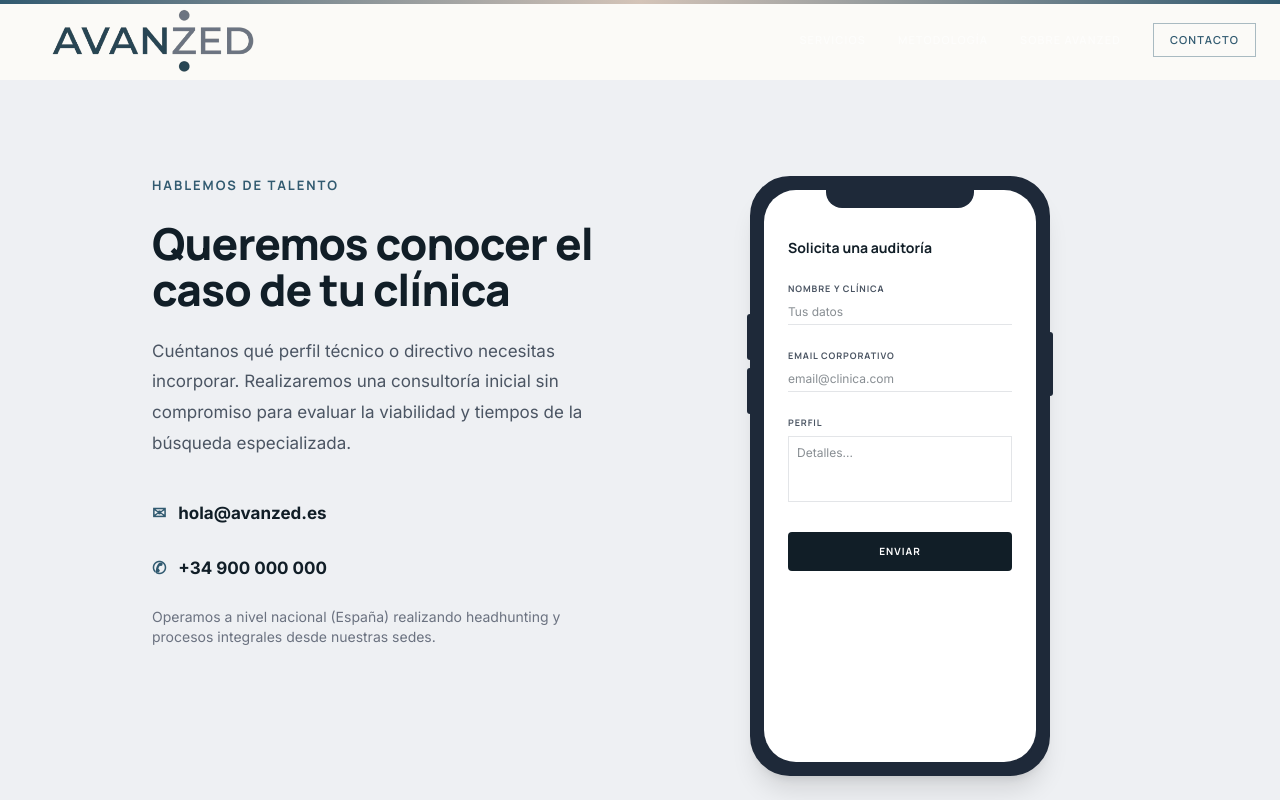
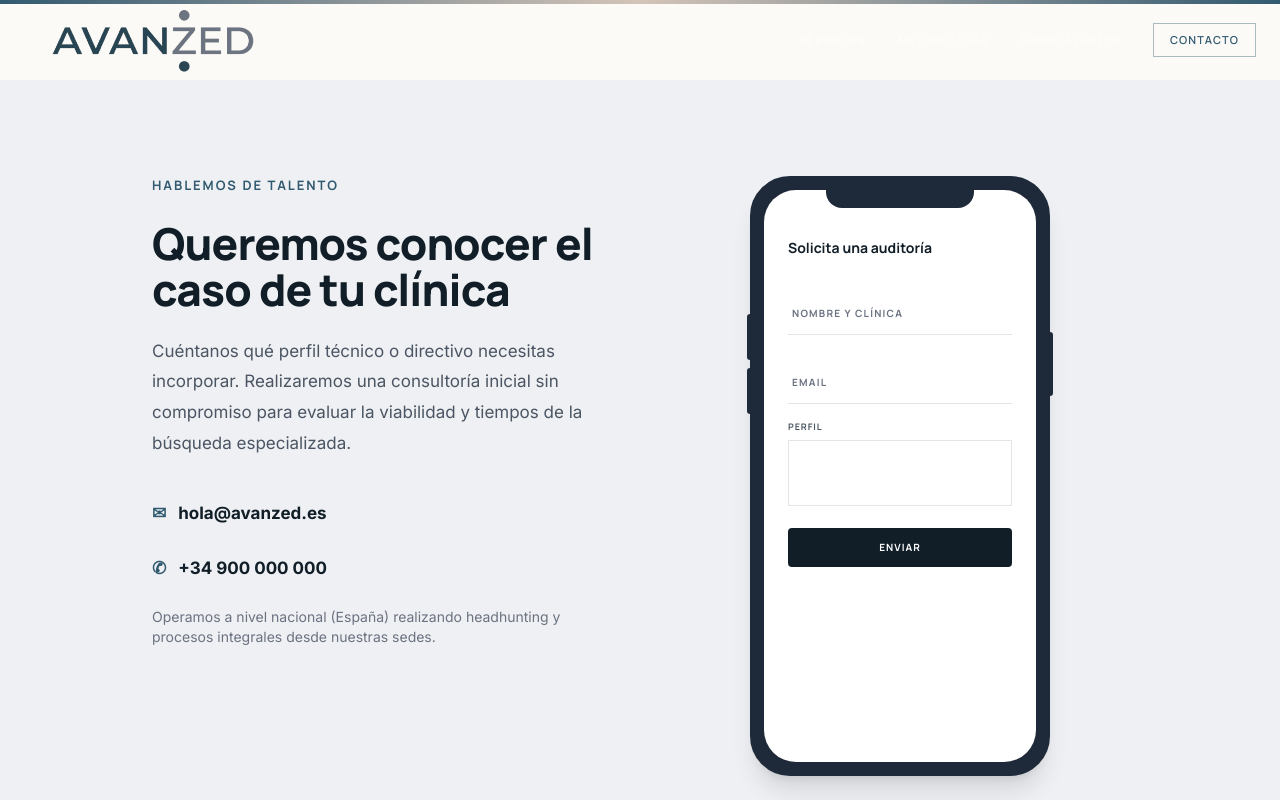
Before and after one commit to UserCreatorrr/avanzed-web, a Next.js app: page /contacto in a window 1280 px wide. Shown: the top 800 px of the page. Built offline with nearby package versions, Linux system fonts and the light colour scheme.

Commit message:
feat: apply wave-group inputs and btn-fill to contact form

```diff
--- a/src/app/contacto/page.tsx
+++ b/src/app/contacto/page.tsx
@@ -1,10 +1,27 @@
 import type { Metadata } from 'next';
 import Link from 'next/link';
+import React from 'react';
 
 export const metadata: Metadata = {
     title: 'Contacto | Avanzed - Consultoría Odontológica',
     description: 'Ponte en contacto con Avanzed para solicitar especialistas odontológicos o delegar tu proceso de selección.',
 };
+
+function WaveLabel({ text }: { text: string }) {
+    return (
+        <label className="label">
+            {text.split('').map((char, i) => (
+                <span
+                    key={i}
+                    className="label-char"
+                    style={{ '--index': i } as React.CSSProperties}
+                >
+                    {char === ' ' ? '\u00A0' : char}
+                </span>
+            ))}
+        </label>
+    );
+}
 
 export default function ContactoPage() {
     return (
@@ -35,26 +52,29 @@ export default function ContactoPage() {
                             {/* Normal Form (Mobile & Tablet) */}
                             <div className="bg-white p-10 border border-perola-dark shadow-sm lg:hidden">
                                 <h2 className="text-h3 text-dark mb-8">Solicita una auditoría de perfil</h2>
-                                <form className="space-y-6">
+                                <form className="space-y-4">
                                     <div className="grid grid-cols-1 sm:grid-cols-2 gap-6">
-                                        <div className="space-y-2">
-                                            <label className="text-[12px] font-bold tracking-widest uppercase font-heading text-gray-dark">Nombre</label>
-                                            <input type="text" className="w-full border-b border-perola-dark p-2 focus:outline-none focus:border-terracota transition-colors" placeholder="Tu nombre" />
+                                        <div className="wave-group">
+                                            <input required type="text" className="input" />
+                                            <span className="bar"></span>
+                                            <WaveLabel text="Nombre" />
                                         </div>
-                                        <div className="space-y-2">
-                                            <label className="text-[12px] font-bold tracking-widest uppercase font-heading text-gray-dark">Clínica</label>
-                                            <input type="text" className="w-full border-b border-perola-dark p-2 focus:outline-none focus:border-terracota transition-colors" placeholder="Nombre completo" />
+                                        <div className="wave-group">
+                                            <input required type="text" className="input" />
+                                            <span className="bar"></span>
+                                            <WaveLabel text="Clínica" />
                                         </div>
                                     </div>
-                                    <div className="space-y-2">
-                                        <label className="text-[12px] font-bold tracking-widest uppercase font-heading text-gray-dark">Email corporativo</label>
-                                        <input type="email" className="w-full border-b border-perola-dark p-2 focus:outline-none focus:border-terracota transition-colors" placeholder="direccion@tuclinica.com" />
+                                    <div className="wave-group">
+                                        <input required type="email" className="input" />
+                                        <span className="bar"></span>
+                                        <WaveLabel text="Email corporativo" />
                                     </div>
-                                    <div className="space-y-2">
-                                        <label className="text-[12px] font-bold tracking-widest uppercase font-heading text-gray-dark">Perfil a incorporar o desafío principal</label>
-                                        <textarea rows={4} className="w-full border border-perola-dark p-3 focus:outline-none focus:border-terracota transition-colors mt-2" placeholder="Ej: Buscamos un cirujano experto en carga inmediata 2 días por semana..."></textarea>
+                                    <div className="space-y-2 mt-4">
+                                        <label className="text-[10px] font-bold tracking-widest uppercase font-heading text-gray-dark">Perfil a incorporar</label>
+                                        <textarea rows={4} className="w-full border border-perola-dark p-3 focus:outline-none focus:border-terracota transition-colors mt-1 bg-transparent text-dark-medium text-[15px]" placeholder="Ej: Buscamos un cirujano experto en carga inmediata 2 días por semana..."></textarea>
                                     </div>
-                                    <button type="button" className="w-full bg-dark text-white p-4 text-[13px] font-bold tracking-widest uppercase font-heading hover:bg-terracota transition-colors">
+                                    <button type="button" className="btn-fill w-full bg-dark text-white p-4 text-[13px] font-bold tracking-widest uppercase font-heading mt-2">
                                         Enviar solicitud
                                     </button>
                                     <p className="text-[10px] text-gray mt-4 text-center">
@@ -70,23 +90,24 @@ export default function ContactoPage() {
                                 <div className="h-[46px] w-[3px] bg-gray-800 absolute -start-[17px] top-[178px] rounded-s-lg"></div>
                                 <div className="h-[64px] w-[3px] bg-gray-800 absolute -end-[17px] top-[142px] rounded-e-lg"></div>
                                 <div className="relative rounded-[2rem] overflow-hidden w-[272px] h-[572px] bg-white z-10 flex flex-col justify-between">
-                                    {/* Top Notch Area spacing */}
                                     <div className="pt-10 px-6 pb-4">
                                         <h2 className="text-sm font-heading font-bold text-dark mb-4 mt-2">Solicita una auditoría</h2>
-                                        <form className="space-y-4">
-                                            <div className="space-y-1">
-                                                <label className="text-[9px] font-bold tracking-widest uppercase font-heading text-gray-dark">Nombre y Clínica</label>
-                                                <input type="text" className="w-full text-xs border-b border-perola-dark py-1 focus:outline-none focus:border-terracota transition-colors" placeholder="Tus datos" />
+                                        <form className="space-y-2">
+                                            <div className="wave-group">
+                                                <input required type="text" className="input text-xs" />
+                                                <span className="bar"></span>
+                                                <WaveLabel text="Nombre y Clínica" />
                                             </div>
-                                            <div className="space-y-1">
-                                                <label className="text-[9px] font-bold tracking-widest uppercase font-heading text-gray-dark">Email corporativo</label>
-                                                <input type="email" className="w-full text-xs border-b border-perola-dark py-1 focus:outline-none focus:border-terracota transition-colors" placeholder="email@clinica.com" />
+                                            <div className="wave-group">
+                                                <input required type="email" className="input text-xs" />
+                                                <span className="bar"></span>
+                                                <WaveLabel text="Email" />
                                             </div>
-                                            <div className="space-y-1">
+                                            <div className="space-y-1 mt-2">
                                                 <label className="text-[9px] font-bold tracking-widest uppercase font-heading text-gray-dark">Perfil</label>
-                                                <textarea rows={3} className="w-full text-xs border border-perola-dark p-2 focus:outline-none focus:border-terracota transition-colors mt-1 resize-none" placeholder="Detalles..."></textarea>
+                                                <textarea rows={3} className="w-full text-xs border border-perola-dark p-2 focus:outline-none focus:border-terracota transition-colors mt-1 resize-none bg-transparent"></textarea>
                                             </div>
-                                            <button type="button" className="w-full bg-dark text-white py-3 text-[10px] font-bold tracking-widest uppercase font-heading hover:bg-terracota transition-colors mt-2 rounded">
+                                            <button type="button" className="btn-fill w-full bg-dark text-white py-3 text-[10px] font-bold tracking-widest uppercase font-heading mt-2 rounded">
                                                 Enviar
                                             </button>
                                         </form>
```
